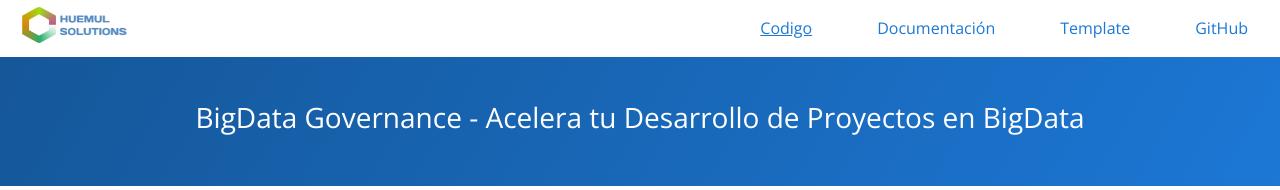
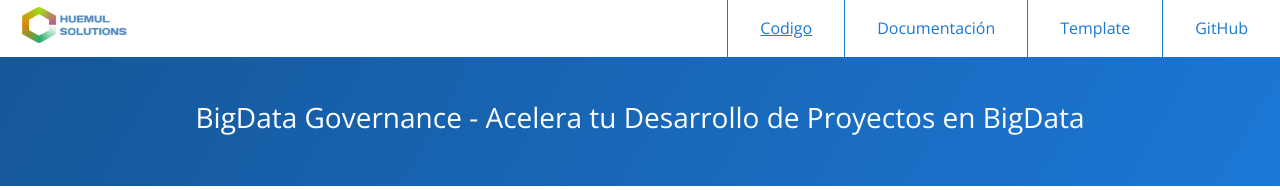
Before and after one commit to Blashhm/blashhm.github.io, a Jekyll site: the page built from index.md, in a window 1280 px wide. Shown: the top 190 px of the page. Built offline with Jekyll 4.4.1, drawn with Linux system fonts in a browser that asks for light colours; some web fonts are replaced.

Commit message:
Update normalize.scss

```diff
--- a/_sass/normalize.scss
+++ b/_sass/normalize.scss
@@ -562,7 +562,7 @@ th {
 
 .nav-collapse a {
   -webkit-tap-highlight-color: rgba(0,0,0,0);
-  border-top: 1px solid white;
+  border-top: 1px solid #1c77d5;
   text-decoration: none;
   background: #ffffff;
   padding: 0.7em 1em;
@@ -579,7 +579,7 @@ th {
 
 @media screen and (min-width: 40em) {
   .nav-collapse a {
-    border-left: 1px solid white;
+    border-left: 1px solid #1c77d5;
     padding: 1.02em 2em;
     text-align: center;
     border-top: 0;
```
